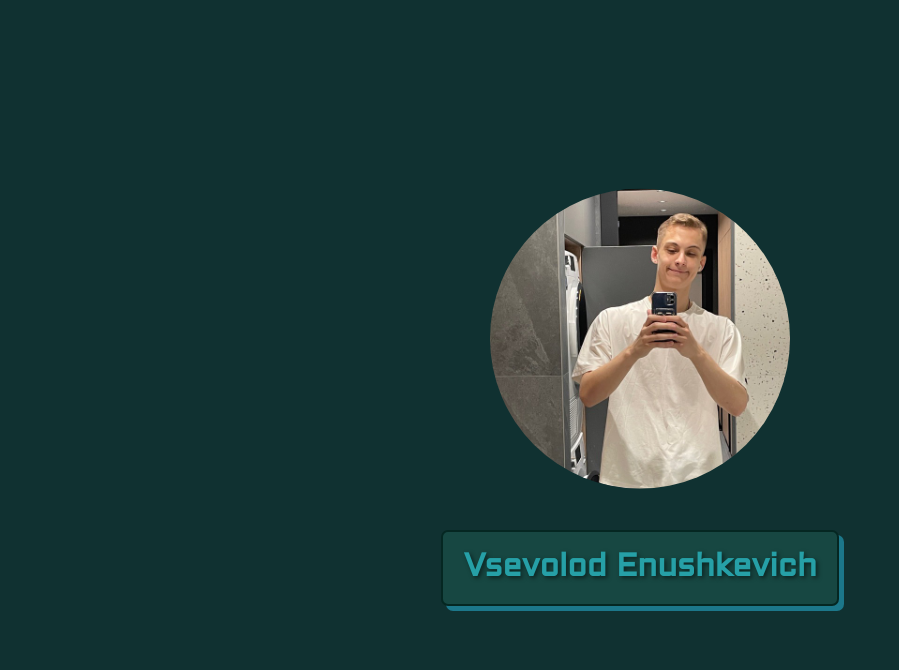
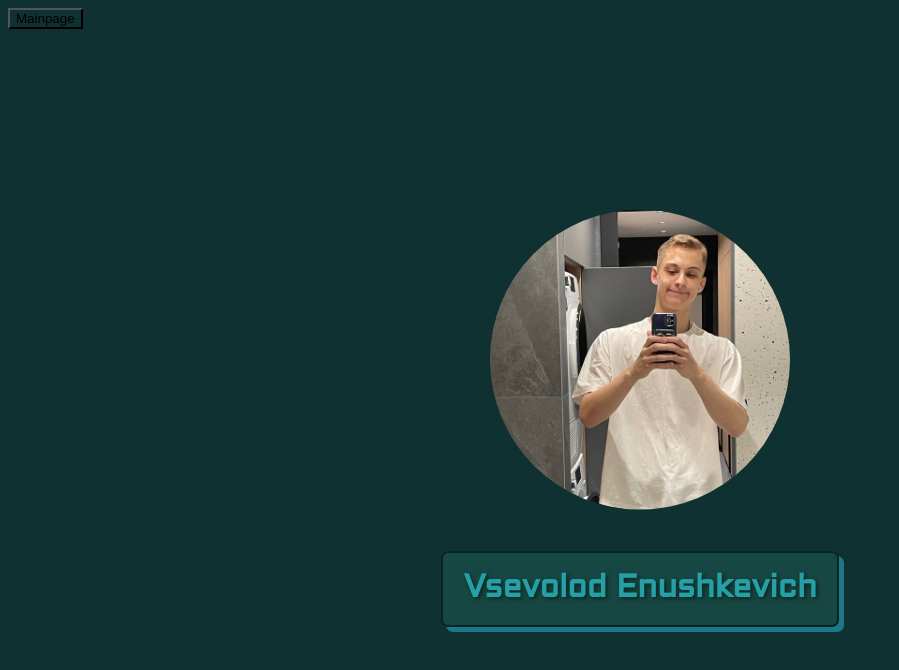
Before and after one commit to c1kvoy/Portfolio-React-learn, a React (Create React App) app: page / in a window 1280 px wide. Shown: the top 670 px of the page, without its empty margins (0-899 px from the left). Built offline with nearby package versions, Linux system fonts and the light colour scheme.

Commit message:
page statement add

```diff
--- a/src/App.js
+++ b/src/App.js
@@ -1,10 +1,13 @@
+import { useState } from 'react';
 import './App.css';
 import Name from "./components/Name";
 
 function App() {
+  let [page, setPage] = useState("main");
   return (
     <div className="App">
-      <Name />
+      <button className="mainButton" onClick={() => setPage("main")}>Mainpage</button>
+      {page === "main" && <Name />}
     </div>
   );
 }
```
